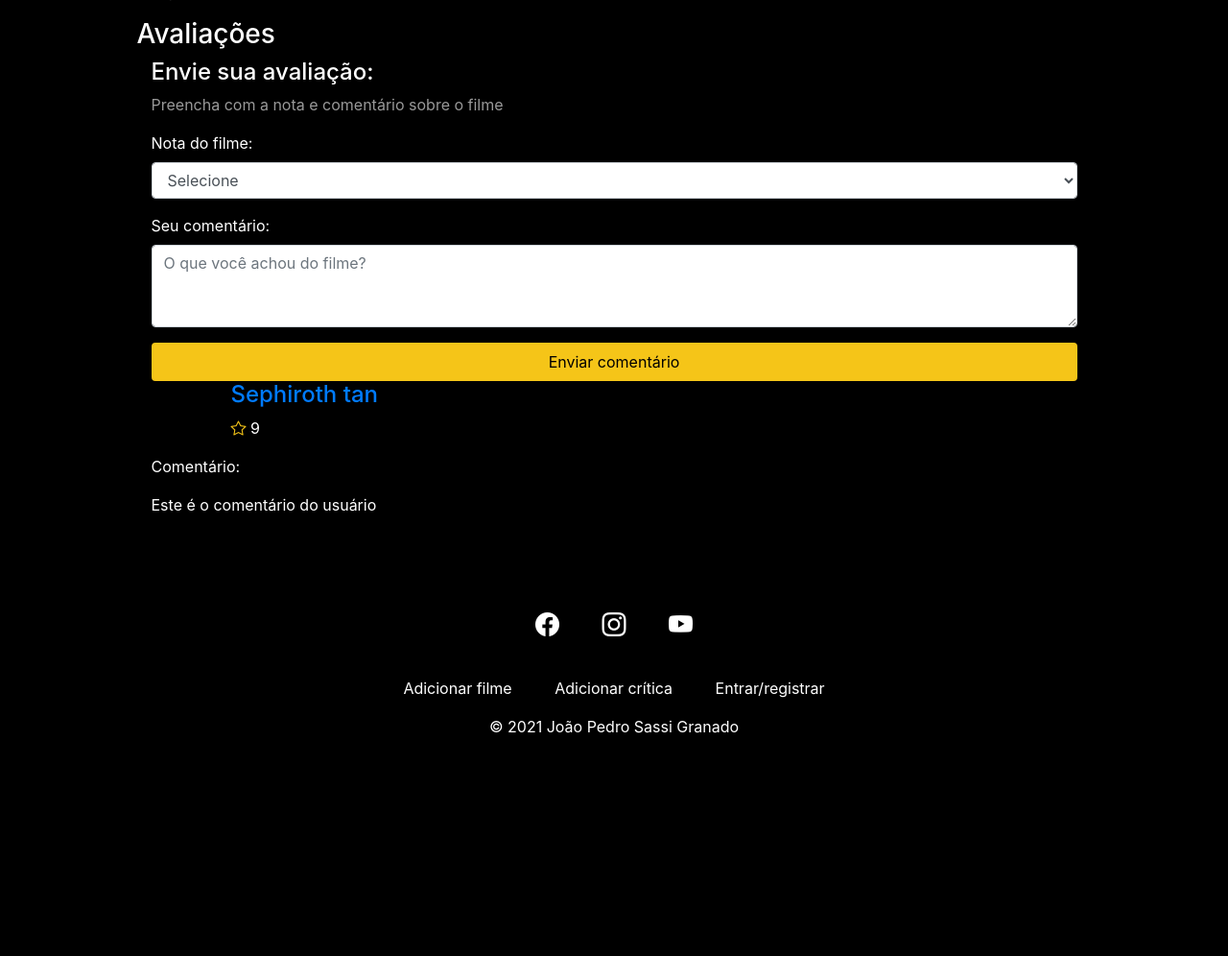
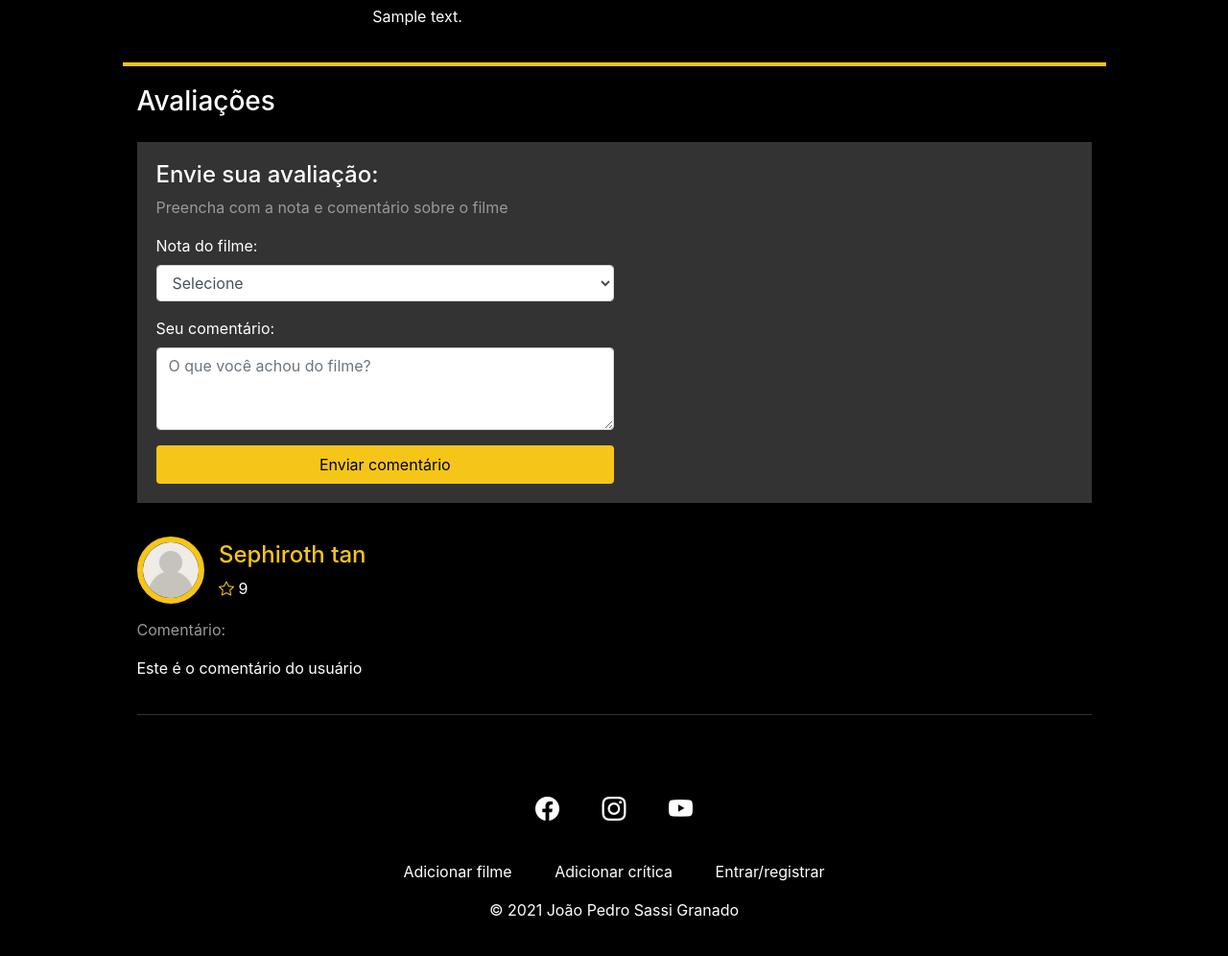
Before and after one commit to JoaopedroSassi/PJ-Moviestar, a PHP site: page //movie.php?id=1 in a window 1280 px wide. Shown: the part 567-1563 px from the top of the page at 96% size. Before the commit the page ends 1331 px from the top, so only its background shows below. Run offline with PHP 8.4, Linux system fonts and the light colour scheme; tables that the repository leaves empty hold one stand-in row (values such as "Sample post"); grey boxes marked "Sample" are stand-in pictures; some libraries are stand-ins or nearby versions.

Commit message:
Add css movie page

```diff
--- a/css/styles.css
+++ b/css/styles.css
@@ -205,7 +205,8 @@
 }
 
 /* Edit Profile */
-#profile-image-container {
+#profile-image-container,
+.profile-image-container {
   width: 150px;
   height: 150px;
   border: 6px solid #f5c518;
@@ -213,6 +214,11 @@
   background-size: cover;
   background-position: center;
   margin: 15px auto;
+}
+
+.profile-image-container{
+  width: 70px;
+  height: 70px;
 }
 
 .page-description{
@@ -254,6 +260,58 @@
   display: block;
   margin: 0 auto;
   padding-top: 7px;
+}
+
+/* Movie */
+.movie-container{
+  text-align: center;
+}
+
+.movie-details{
+  margin: 25px 0;
+}
+
+.pipe{
+  border: 1px solid #333;
+  margin: 0 10px;
+}
+
+#reviews-title{
+  margin-bottom: 25px;
+}
+
+#review-form-container{
+  background-color: #333;
+  padding: 20px;
+}
+
+#review-form-container select,
+#review-form-container textarea,
+#review-form-container .btn{
+  width: 50%;
+}
+
+#reviews-container{
+  margin-top: 20px;
+  padding-top: 20px;
+  border-top: 4px solid #F5C518;
+}
+
+.review{
+  padding: 20px 0;
+  border-bottom: 1px solid #333;
+}
+
+.author-details-container{
+  padding-top: 20px;
+}
+
+.author-name a{
+  color: #F5C518;
+}
+
+.comment-title{
+  color: #999;
 }
 
 /* Dashboard */
```
